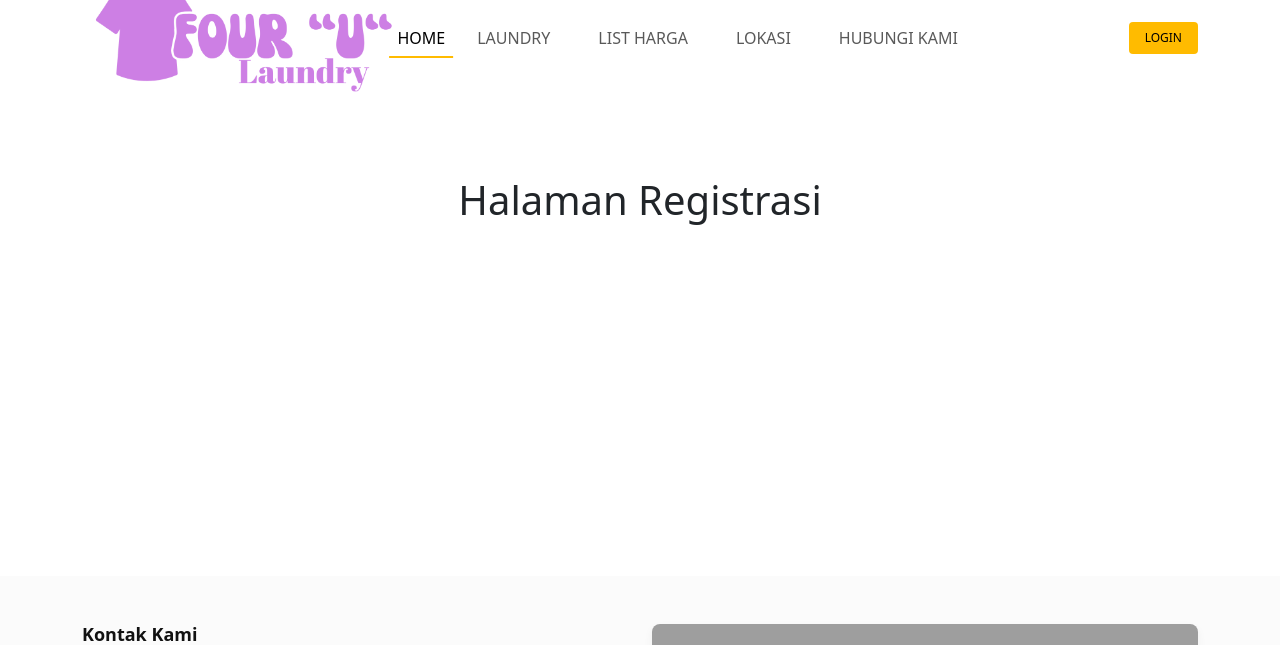
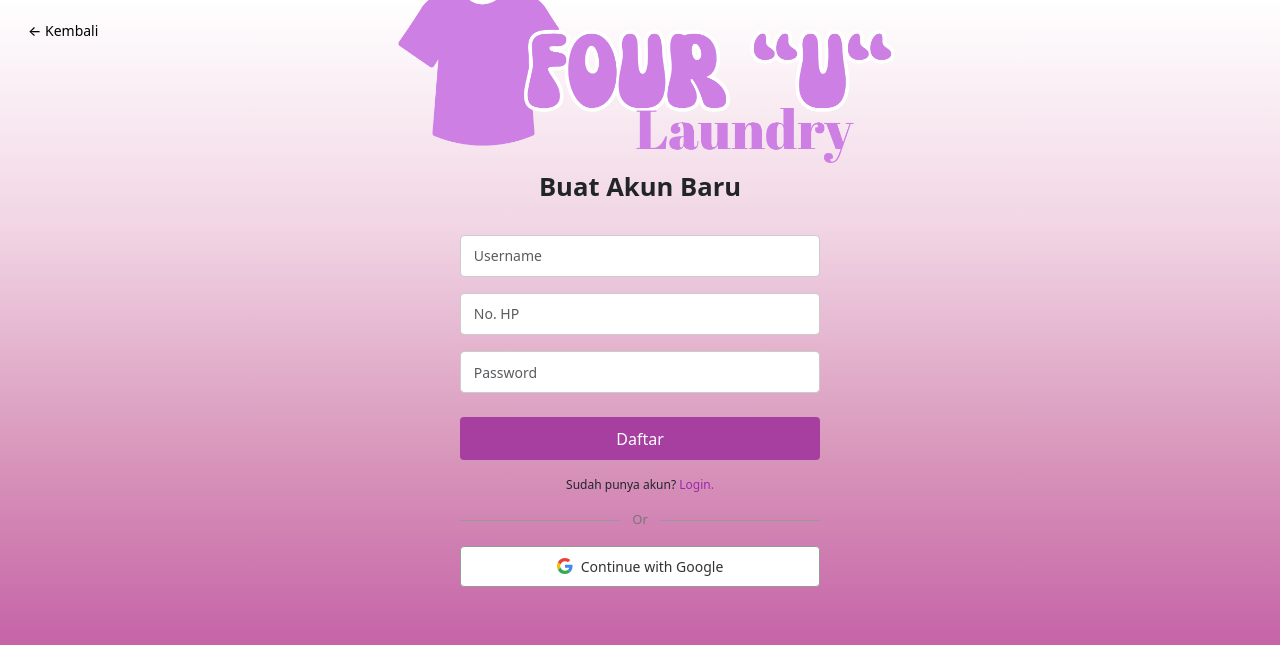
Before and after one commit to Lutfiaja123/Laundry_Bersama_Kelompok_3, a PHP site: page /Laundry_Bersama_Kelompok_3/auth/register.php in a window 1280 px wide. Shown: the top 645 px of the page. Run offline with PHP 8.4, Linux system fonts and the light colour scheme; data that the repository does not hold is empty; some libraries are stand-ins or nearby versions; grey boxes are pictures that could not be loaded.

Commit message:
login dan register

```diff
--- a/assets/css/style.css
+++ b/assets/css/style.css
@@ -133,3 +133,12 @@ body {
 .custom-footer .text-muted {
     color: #555555 !important;
 }
+
+/* Register dan Login */
+.logo_daftar img{
+  height: 100px;
+  width: auto;
+
+  transform: scale(1.8);
+  transform-origin:center ;
+}
--- a/auth/register.php
+++ b/auth/register.php
@@ -1,15 +1,144 @@
 <?php
 require_once '../includes/koneksi.php';
-include '../includes/header.php';
 ?>
+<!DOCTYPE html>
+<html lang="id">
+<head>
+    <meta charset="UTF-8">
+    <meta name="viewport" content="width=device-width, initial-scale=1.0">
+    <title>register - Four "U" Laundry</title>
+    <link href="https://fonts.googleapis.com/css2?family=Poppins:wght@400;500;600&display=swap" rel="stylesheet">
+    <link rel="stylesheet" href="../assets/css/style.css">
+    <link rel="stylesheet" href="../assets/bootstrap/css/bootstrap.min.css">
+    <script src="https://kit.fontawesome.com/a4ab271e04.js" crossorigin="anonymous"></script>
+    <style>
+        body {
+            padding-top: 0 !important;
+        }
+        .hero-auth {
+            position: relative;
+            min-height: 640px;
+            padding: 24px 24px 64px;
+            background: linear-gradient(180deg, #ffffff 0%, #f1d5e4 35%, #d896bb 70%, #c562a6 100%);
+        }
+        .btn-kembali {
+            position: absolute;
+            top: 20px;
+            left: 28px;
+            color: #000;
+            font-size: 14px;
+            font-weight: 500;
+            text-decoration: none;
+        }
+        .btn-kembali:hover { text-decoration: underline; }
 
-<!-- KONTEN HALAMAN REGISTRASI -->
-<main class="container my-5 py-5" style="min-height: 50vh;">
-    <div class="row justify-content-center">
-        <div class="col-md-6 text-center">
-            <h1>Halaman Registrasi</h1>
+        .logo-auth { height: 70px; }
+
+        .judul-auth {
+            font-weight: 600;
+            font-size: 1.6rem;
+            margin: 48px 0 32px;
+            text-align: center;
+        }
+
+        .form-auth { max-width: 360px; margin: 0 auto; }
+        .form-auth .form-control {
+            border-radius: 4px;
+            border: 1px solid #ccc;
+            padding: .6rem .8rem;
+            font-size: 14px;
+        }
+        .form-auth .form-control:focus {
+            border-color: #A63FA0;
+            box-shadow: 0 0 0 .2rem rgba(166, 63, 160, .2);
+        }
+
+        .btn-login {
+            background: #A63FA0;
+            color: #fff;
+            font-weight: 500;
+            border: 0;
+            border-radius: 4px;
+            padding: .6rem;
+        }
+        .btn-login:hover { background: #8c3187; color: #fff; }
+
+        .link-ungu { color: #9C27B0; text-decoration: none; }
+        .link-ungu:hover { text-decoration: underline; }
+
+        .pemisah {
+            display: flex;
+            align-items: center;
+            gap: 12px;
+            color: #777;
+            font-size: 13px;
+            margin: 16px 0;
+        }
+        .pemisah::before, .pemisah::after {
+            content: "";
+            flex: 1;
+            border-top: 1px solid #999;
+        }
+
+        .btn-google {
+            background: #fff;
+            border: 1px solid #999;
+            border-radius: 4px;
+            padding: .55rem;
+            font-size: 14px;
+            color: #333;
+        }
+        .btn-google:hover { background: #f8f8f8; }
+
+        .info-bawah { background: #fff; padding: 40px 0; }
+        .info-bawah h6 { font-weight: 600; }
+        .info-bawah p, .info-bawah li { font-size: 13px; }
+        .peta { width: 100%; height: 220px; border: 0; border-radius: 6px; }
+    </style>
+</head>
+<body>
+
+<section class="hero-auth">
+    <a href="<?= $base_url ?>index.php" class="btn-kembali">&larr; Kembali</a>
+
+    <div class="text-center">
+        <a href="<?= $base_url ?>index.php" class="logo_daftar">
+            <img src="../assets/img/logo.png" alt="Four U Laundry" class="logo-auth">
+        </a>
+    </div>
+
+    <h2 class="judul-auth">Buat Akun Baru</h2>
+
+    <form class="form-auth" method="POST" action="" novalidate>
+        <div class="mb-3">
+            <input type="text" class="form-control" name="username" placeholder="Username" required>
         </div>
-    </div>
-</main>
+        <div class="mb-3">
+            <input type="tel" class="form-control" name="no_hp" placeholder="No. HP">
+        </div>
 
+        <div class="mb-4">
+            <input type="password" class="form-control" name="password" placeholder="Password" required>
+        </div>
+
+        <button type="submit" class="btn btn-login w-100">Daftar</button>
+           <div class="text-center mt-3" style="font-size: 12px;">
+            <span>Sudah punya akun?
+                <a href="<?= $base_url ?>auth/login.php" class="link-ungu">Login.</a>
+            </span>
+        </div>
+
+        <div class="pemisah">Or</div>
+
+        <a href="#" class="btn btn-google w-100 d-flex align-items-center justify-content-center gap-2">
+            <svg width="16" height="16" viewBox="0 0 48 48" aria-hidden="true">
+                <path fill="#EA4335" d="M24 9.5c3.5 0 6.6 1.2 9.1 3.6l6.8-6.8C35.8 2.4 30.3 0 24 0 14.6 0 6.5 5.4 2.6 13.2l7.9 6.1C12.4 13.6 17.7 9.5 24 9.5z"/>
+                <path fill="#4285F4" d="M46.5 24.5c0-1.6-.1-3.1-.4-4.5H24v9h12.7c-.6 3-2.3 5.5-4.8 7.2l7.6 5.9c4.4-4.1 7-10.1 7-17.6z"/>
+                <path fill="#FBBC05" d="M10.5 28.7c-.5-1.5-.8-3-.8-4.7s.3-3.2.8-4.7l-7.9-6.1C.9 16.4 0 20.1 0 24s.9 7.6 2.6 10.8l7.9-6.1z"/>
+                <path fill="#34A853" d="M24 48c6.5 0 11.9-2.1 15.9-5.8l-7.6-5.9c-2.1 1.4-4.9 2.3-8.3 2.3-6.3 0-11.6-4.1-13.5-9.8l-7.9 6.1C6.5 42.6 14.6 48 24 48z"/>
+            </svg>
+            Continue with Google
+        </a>
+    </form>
+</section>
 <?php include '../includes/footer.php'; ?>
```
Also changed, not shown: auth/login.php (+7 -8 lines).
